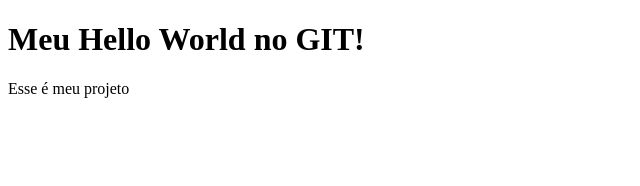
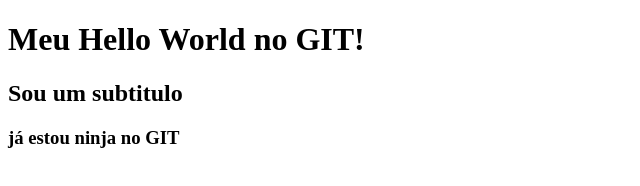
Before and after one commit to Anderson-Lavorato/teste-dh, a plain HTML site: page index.html in a window 1280 px wide. Shown: the whole page, without its empty margins (0-640 px from the left). Drawn offline with Linux system fonts and the light colour scheme.

Commit message:
Removido o paragrafo e adicionado dois subtitulos

```diff
--- a/index.html
+++ b/index.html
@@ -8,7 +8,8 @@
 </head>
 <body>
     <h1>Meu Hello World no GIT!</h1>
-    <P>Esse é meu projeto</P>
+    <h2>Sou um subtitulo</h2>
+    <h3>já estou ninja no GIT</h3>
 
 </body>
 </html>
```
Also changed, not shown: css/style.css (added).
